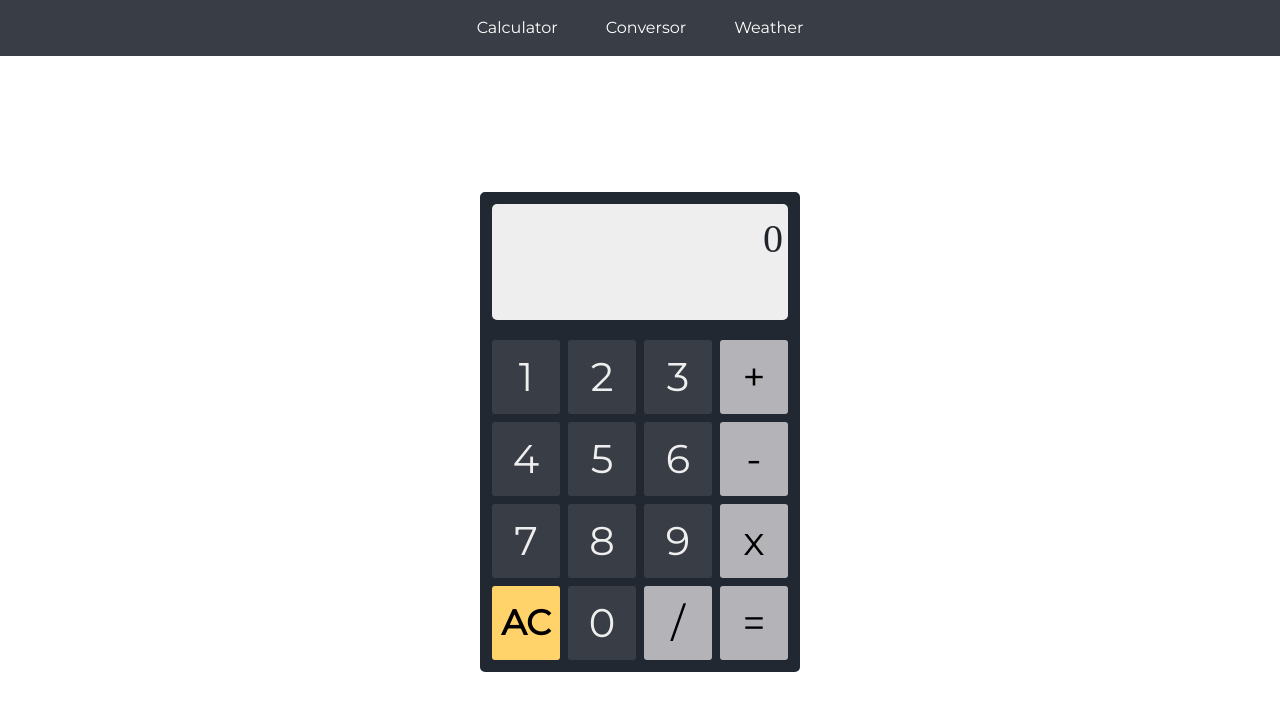
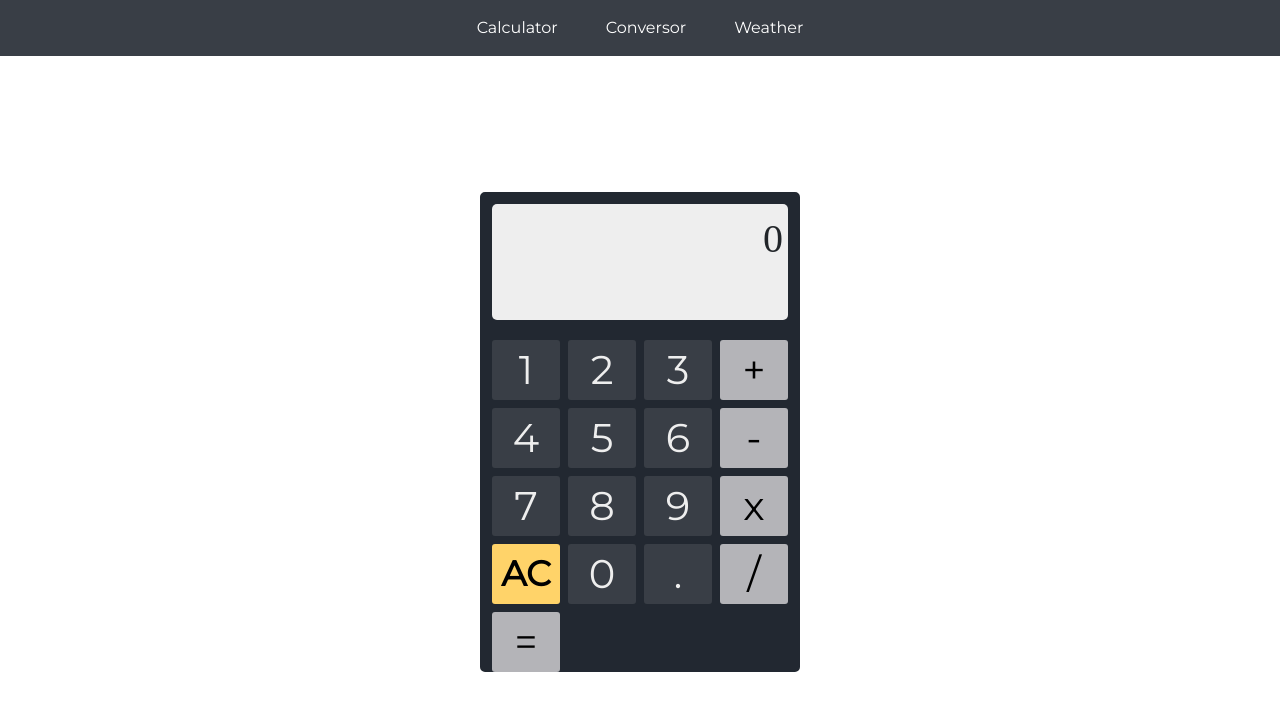
Before and after one commit to Miharu669/Calculator, a Vue app: page / in a window 1280 px wide. Shown: the top 710 px of the page. Built offline with nearby package versions, Linux system fonts and the light colour scheme; a web font is replaced by a local one.

Commit message:
added decimals to the calculator

```diff
--- a/src/views/Calculator.vue
+++ b/src/views/Calculator.vue
@@ -17,94 +17,21 @@
 
       <div class="key special" @click="clear()">AC</div>
       <div class="key num" @click="useNumber(0)">0</div>
+      <div class="key num" @click="addDecimal()">.</div> <!-- Nuevo botón para el punto decimal -->
       <div class="key fn" @click="divide()">/</div>
       <div class="key fn" @click="result()">=</div>
 
     </div>
   </div>
 </template>
+<style lang="scss">
 
-<script setup>
-  import { ref } from 'vue';
-
-  let equation = ref('0');
-  let resultCalled = ref(false);
-  let lastResult = ref(0);
-  /**
-   * @description This function concatenates a number to the equation
-   * @param { Number } num => number to be added to equation
-  **/
-  const useNumber = (num) => {
-    equation.value = resultCalled.value ? `${num}` : equation.value.search(/^0/g) ? `${equation.value}` + `${num}` : (equation.value.search(/^[-]$/g) !== -1 ? `${equation.value}` + `${num}` : `${num}`);
-    resultCalled.value = false;
-  };
-  const plusOperator = ' + ';
-  /**
-   * @description This function concatenates a plus sign to the equation
-  **/
-  const plus = () => {
-    equation.value = `${checkOperator(equation.value, plusOperator)}`;
-  }
-  const minusOperator = ' - ';
-  /**
-   * @description This function concatenates a minus sign to the equation
-  **/
-  const minus = () => {
-    equation.value = `${checkOperator(equation.value, minusOperator)}`;
-  }
-  const multiplyOperator = ' x ';
-  /**
-   * @description This function concatenates a multiplication sign(x) to the equation
-  **/
-  const multiply = () => {
-    equation.value = `${checkOperator(equation.value, multiplyOperator)}`;
-  }
-  const divideOperator = ' / ';
-  /**
-   * @description This function concatenates a division sign to the equation
-  **/
-  const divide = () => {
-    equation.value = `${checkOperator(equation.value, divideOperator)}`;
-  }
-  /**
-   * @description This function clears the equation
-  **/
-  const clear = () => { equation.value = '0'}
-  /**
-   * @description This function checks for an operator at the end of the equation and replaces it with the one concatenated last
-  **/
-  const checkOperator = (equation, requestedOperator) => {
-    if(equation.search(/^0$/g) !== -1){
-      if(requestedOperator.search(/( [/x] )$/g) !== -1) return '0';
-      else return requestedOperator.replace(/ /g, '')
-    }else{
-      if(resultCalled.value){
-        resultCalled.value = false;
-        return lastResult.value + requestedOperator;
-      }else{
-        return `${equation.replace(/( [+\-/x] )$/g, '')}${requestedOperator}`;
-      }
-    }
-  }
-  /**
-   * @description This function resolves the equation to give a mathematical answer
-  **/
-  const result = () => {
-    let finalEqn = equation.value.replace(/( [+\-/x] )$/g, '')
-    resultCalled.value = finalEqn.search(/( [+\-/x] )/g) !== -1
-    let eqResult = Function('"use strict";return (' + finalEqn.replace(/( \x+ )/g, ' * ') + ')')();
-    equation.value = `${eqResult.toLocaleString()}`;
-    lastResult.value = eqResult;
-  }
-</script>
-
-<style lang="scss" scoped>
 @font-face {
   font-family: "digital";
   src: local("digital"),
   url("/fonts/digital-7/digital-7.ttf");
 }
-.calc{
+.calc {
   width: 320px;
   height: 480px;
   display: flex;
@@ -112,17 +39,16 @@
   margin-left: auto;
   margin-right: auto;
   background-color: #222831;
-  border: 2px solid  #222831;
+  border: 2px solid #222831;
   top: 50%;
   left: 50%;
   translate: 0% 40%;
   border-radius: 5px;
-
 }
 
-.display{
+.display {
   flex: 1;
-  background-color: #EEEEEE;
+  background-color: #eeeeee;
   margin: 10px;
   font-size: 40px;
   text-align: right;
@@ -132,7 +58,7 @@
   border-radius: 5px;
 }
 
-.keypad{
+.keypad {
   height: 320px;
   display: grid;
   grid-template-columns: repeat(4, 1fr);
@@ -140,31 +66,96 @@
   margin: 10px;
 }
 
-.key{
+.key {
   display: flex;
   justify-content: center;
   align-items: center;
   font-size: 40px;
   cursor: pointer;
 }
-.num{
-  background-color: #393E46;
-  color: #EEEEEE;
+.num {
+  background-color: #393e46;
+  color: #eeeeee;
   border-radius: 3px;
 }
-.fn{
-  background-color: #B4B4B8;
+.fn {
+  background-color: #b4b4b8;
   color: #000000;
   border-radius: 3px;
 }
-.special{
-  background-color: #FFD369;
+.special {
+  background-color: #ffd369;
   color: #000000;
   font-size: 35px;
   font-weight: bold;
   border-radius: 3px;
 }
-::selection{
+::selection {
   background: none;
 }
+
+
 </style>
+<script setup>
+import { ref } from 'vue';
+
+let equation = ref('0');
+let resultCalled = ref(false);
+let lastResult = ref(0);
+
+const useNumber = (num) => {
+  equation.value = resultCalled.value ? `${num}` : equation.value.search(/^0/g) ? `${equation.value}` + `${num}` : (equation.value.search(/^[-]$/g) !== -1 ? `${equation.value}` + `${num}` : `${num}`);
+  resultCalled.value = false;
+};
+
+const plusOperator = ' + ';
+const plus = () => {
+  equation.value = `${checkOperator(equation.value, plusOperator)}`;
+}
+
+const minusOperator = ' - ';
+const minus = () => {
+  equation.value = `${checkOperator(equation.value, minusOperator)}`;
+}
+
+const multiplyOperator = ' x ';
+const multiply = () => {
+  equation.value = `${checkOperator(equation.value, multiplyOperator)}`;
+}
+
+const divideOperator = ' / ';
+const divide = () => {
+  equation.value = `${checkOperator(equation.value, divideOperator)}`;
+}
+
+const clear = () => { equation.value = '0' }
+
+const checkOperator = (equation, requestedOperator) => {
+  if(equation.search(/^0$/g) !== -1){
+    if(requestedOperator.search(/( [/x] )$/g) !== -1) return '0';
+    else return requestedOperator.replace(/ /g, '')
+  }else{
+    if(resultCalled.value){
+      resultCalled.value = false;
+      return lastResult.value + requestedOperator;
+    }else{
+      return `${equation.replace(/( [+\-/x] )$/g, '')}${requestedOperator}`;
+    }
+  }
+}
+
+const result = () => {
+  let finalEqn = equation.value.replace(/( [+\-/x] )$/g, '')
+  resultCalled.value = finalEqn.search(/( [+\-/x] )/g) !== -1
+  let eqResult = Function('"use strict";return (' + finalEqn.replace(/( \x+ )/g, ' * ') + ')')();
+  equation.value = `${eqResult.toLocaleString()}`;
+  lastResult.value = eqResult;
+}
+
+const addDecimal = () => {
+  // Evitar múltiples puntos decimales en el mismo número
+  if (!equation.value.includes('.') || /[\+\-x\/] \d*$/.test(equation.value)) {
+    equation.value += '.';
+  }
+}
+</script>
```
